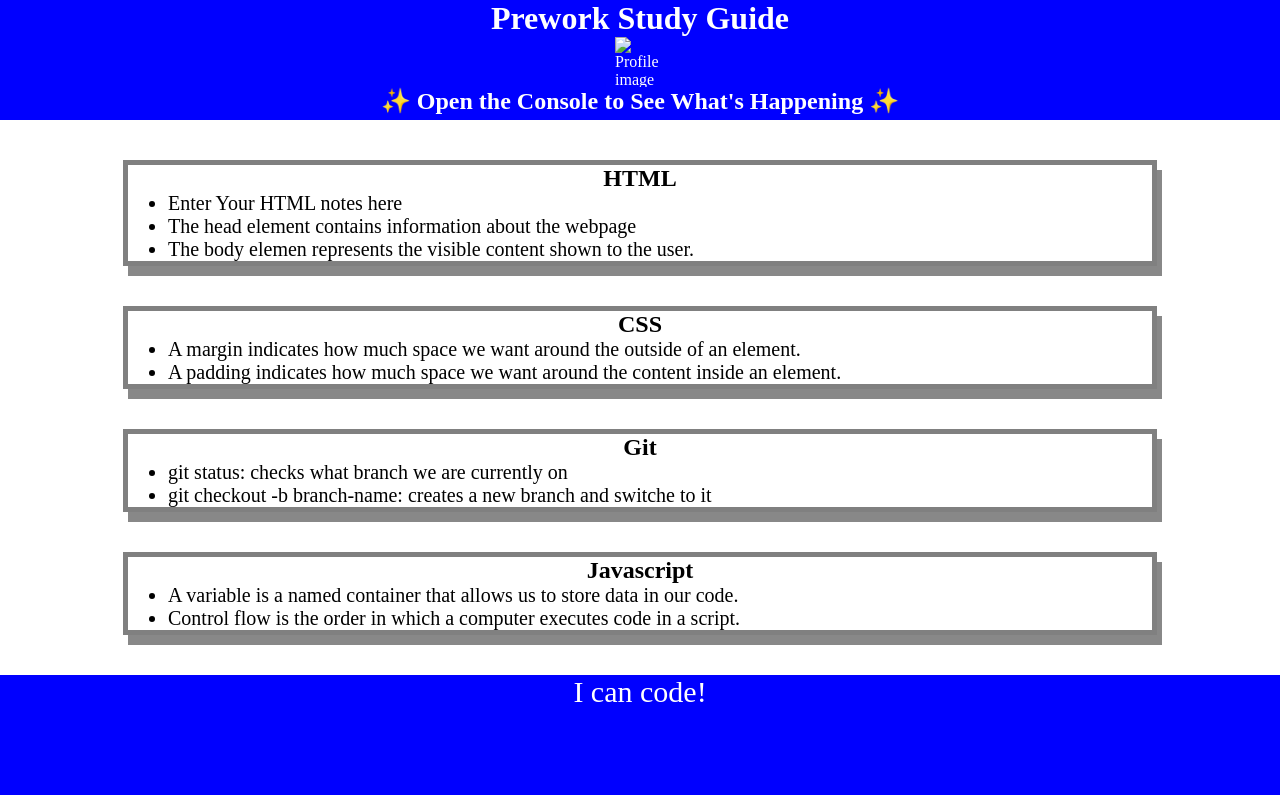
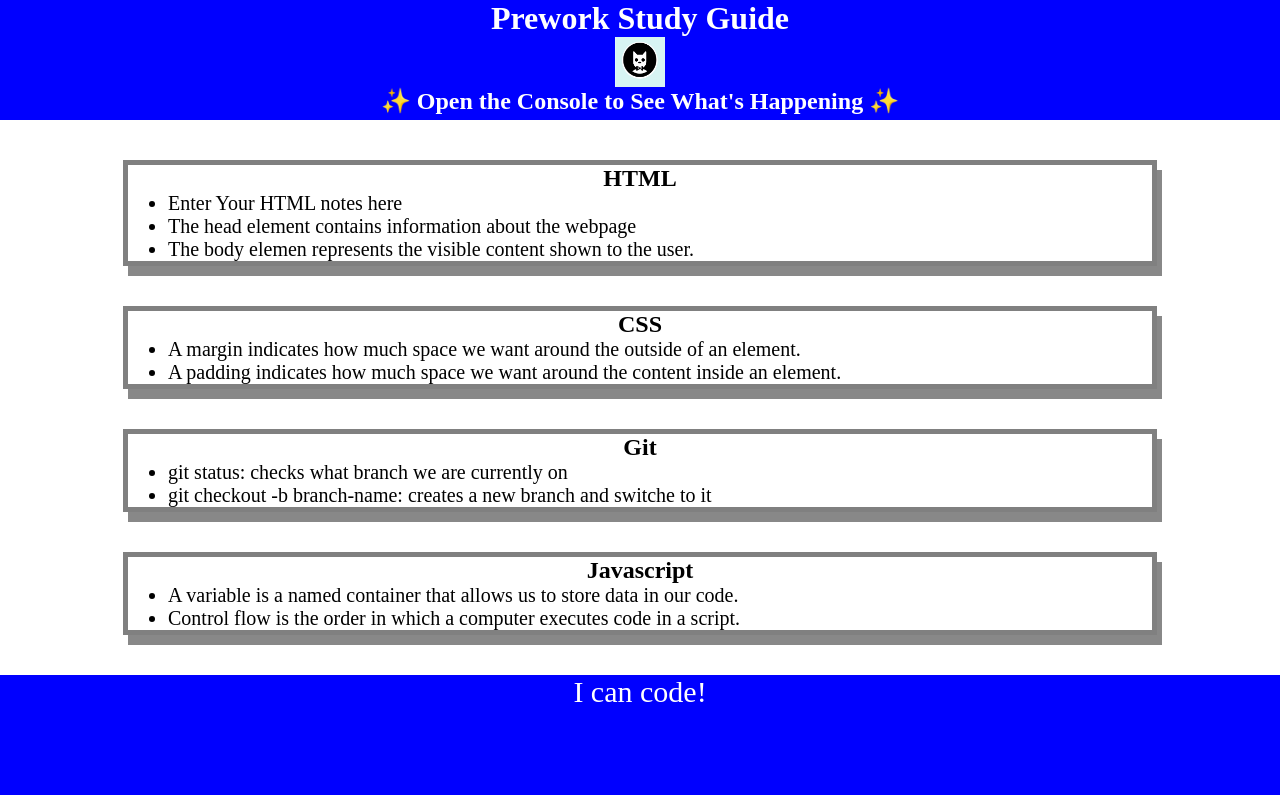
Before and after one commit to malikdreamy/pre-work-study-guide, a plain HTML site: page index.html in a window 1280 px wide. Drawn offline with Linux system fonts and the light colour scheme; files whose address does not match are found by name.

Commit message:
Update index.html

```diff
--- a/index.html
+++ b/index.html
@@ -10,7 +10,7 @@
   <body>
     <header id="top">
       <h1>Prework Study Guide</h1>
-      <img src="./assets/bowtie-cat.png" alt="Profile image of cat wearing a bow tie." />
+      <img src="bowtie-cat.png" alt="Profile image of cat wearing a bow tie." />
       <h2>✨ Open the Console to See What's Happening ✨</h2>
     </header>
     <main>
```
